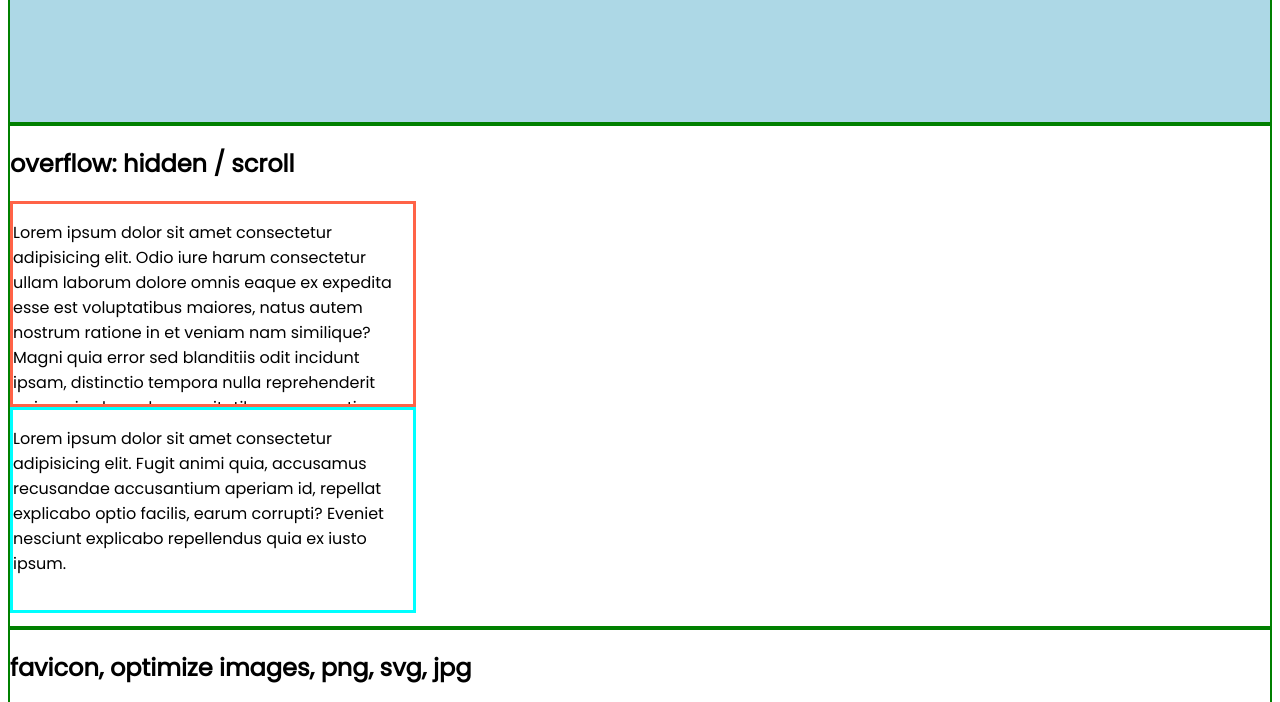
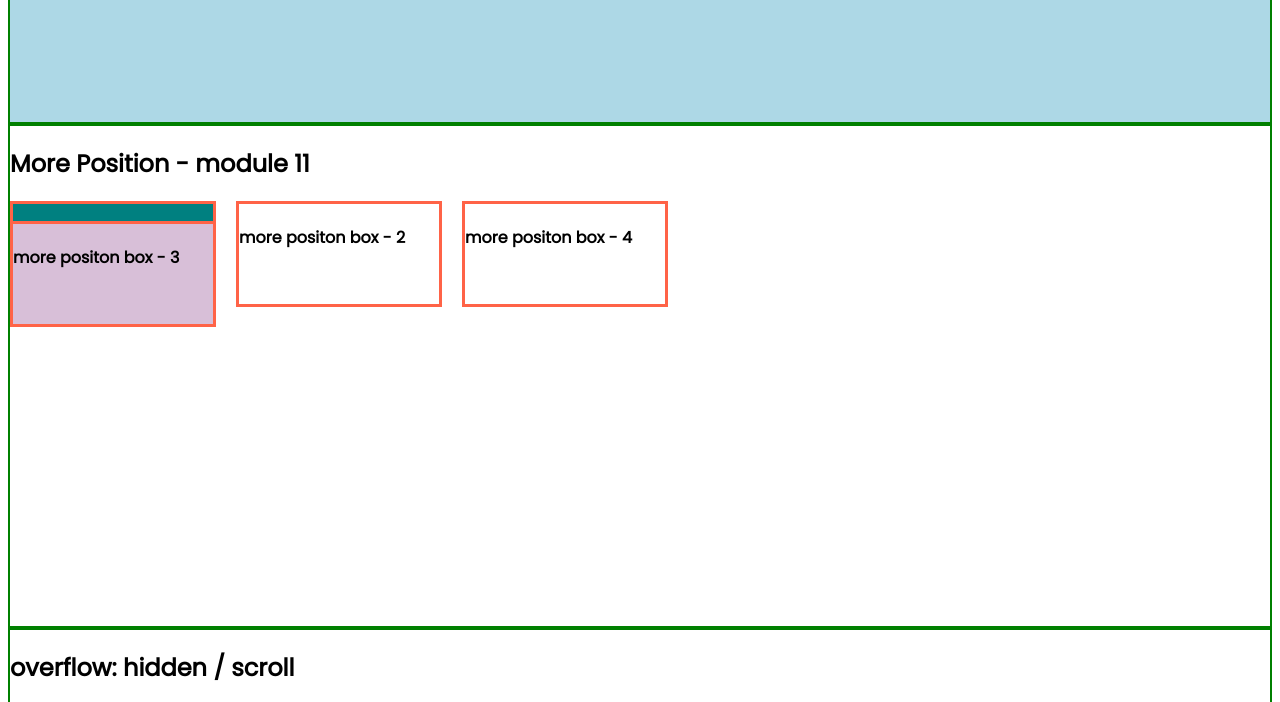
Before and after one commit to bishnunathbd/css3, a plain HTML site: page index.html in a window 1280 px wide. Shown: the part 2900-3602 px from the top of the page. Drawn offline with Linux system fonts and the light colour scheme.

Commit message:
11-1- z-index, absolute position

```diff
--- a/index.html
+++ b/index.html
@@ -127,6 +127,25 @@
     <div id="fourth-box" class="position-box">4 - absolute</div>
     <div id="fifth-box" class="position-box">5</div>
     <div id="sixth-box" class="position-box">6 - fixed-not working</div>
+  </section>
+  <!-- more position -->
+  <section class="more-position-area">
+    <h2>More Position - module 11</h2>
+
+    <div class="more-position-container">
+      <div class="more-position-box more-position-box-1">
+        <h4>more positon box - 1</h4>
+      </div>
+      <div class="more-position-box more-position-box-2">
+        <h4>more positon box - 2</h4>
+      </div>
+      <div class="more-position-box more-position-box-3">
+        <h4>more positon box - 3</h4>
+      </div>
+      <div class="more-position-box more-position-box-4">
+        <h4>more positon box - 4</h4>
+      </div>
+    </div>
   </section>
 
   <!-- css overflow -->
--- a/style.css
+++ b/style.css
@@ -111,6 +111,32 @@ body{
 }
 #sixth-box{
   background-color: goldenrod;
+}
+
+/* more position */
+.more-position-area{
+  position: relative;
+}
+
+.more-position-container{
+  display: flex;
+  position: relative;
+}
+.more-position-box{
+  width: 200px;
+  height: 100px;
+  border: 3px solid tomato;
+  margin-right: 20px;
+}
+.more-position-box-3{
+  background-color: thistle;
+  position: absolute;
+  top: 20px;
+  z-index: 2;
+}
+.more-position-box-1{
+  background-color: teal;
+  z-index: 1;
 }
 
 /* css overflow */
```
